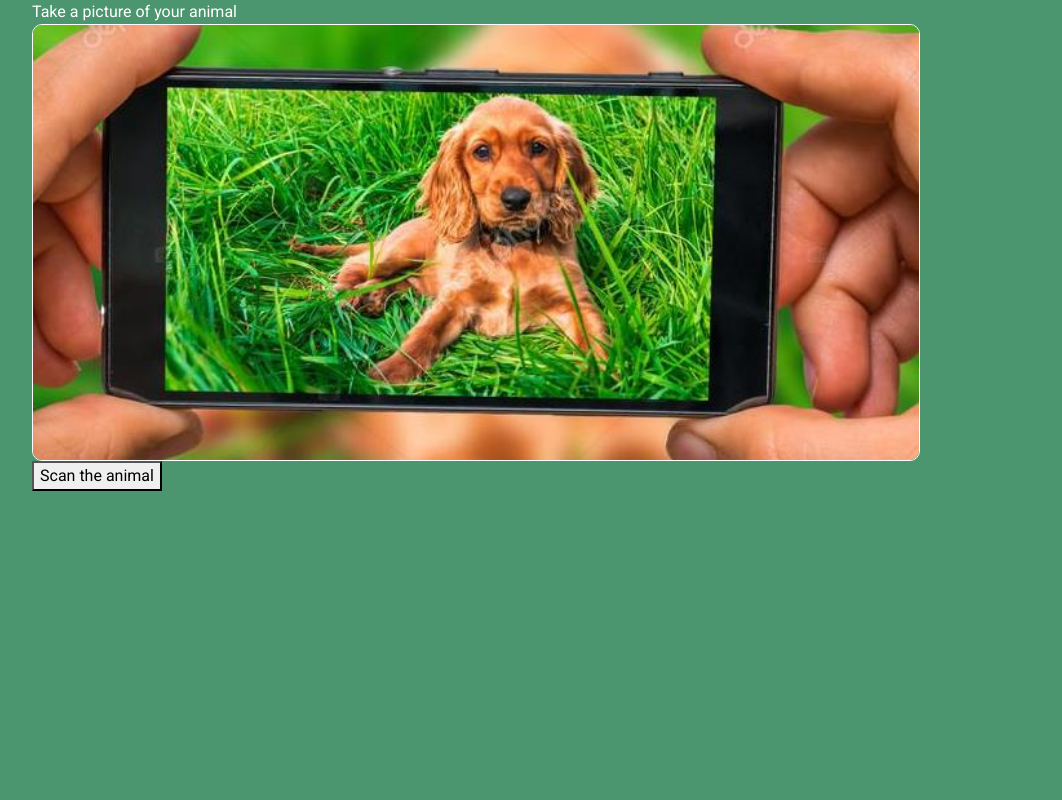
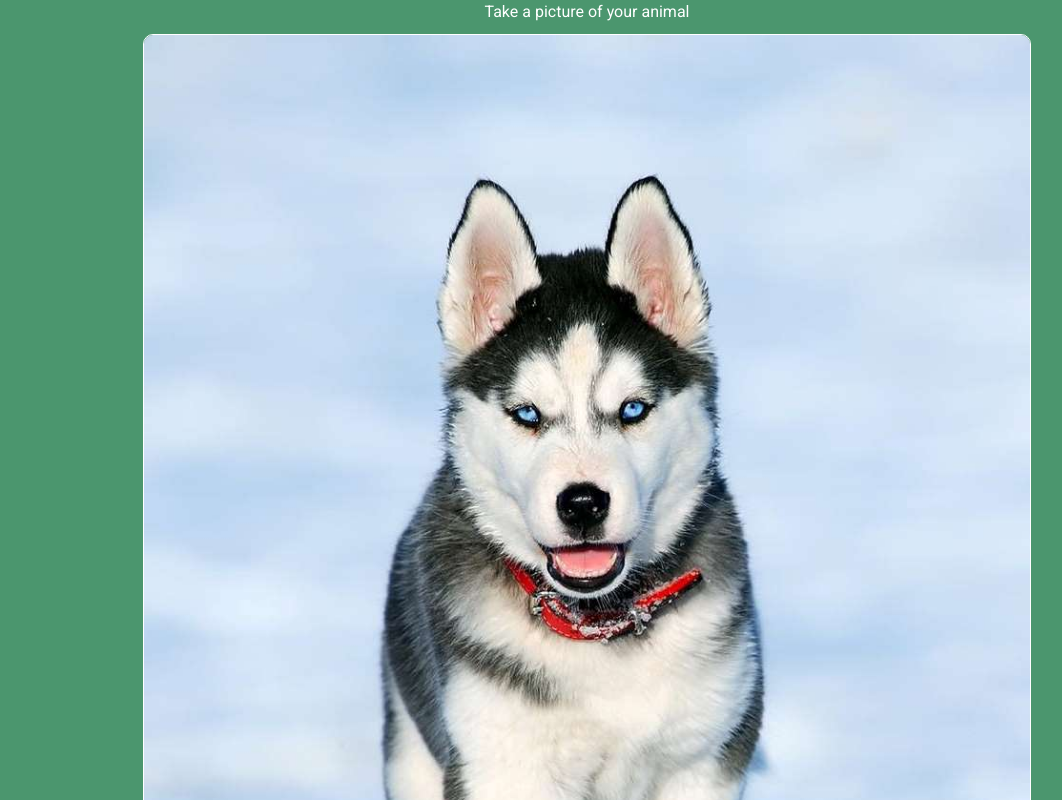
Before and after one commit to birinab/back2front, a React (Create React App) app: page / in a window 1280 px wide. Shown: the top 800 px of the page, without its empty margins (53-1115 px from the left). Built offline with nearby package versions, Linux system fonts and the light colour scheme.

Commit message:
changes in homepage

```diff
--- a/src/components/details/index.js
+++ b/src/components/details/index.js
@@ -4,7 +4,8 @@
     render(){
         return(
            <div>
-            Hello from details
+            <div>Animal name</div>
+            <div>Latin name</div>
       </div>
       )
     }
--- a/src/components/home/index.js
+++ b/src/components/home/index.js
@@ -1,16 +1,17 @@
 import React, { Component } from 'react';
 import './style.css';
 import {Link } from "react-router-dom";
-import homepageImage from '../../images/homepage.jpg';
+import homepageImage from '../../images/husky.jpeg';
 class Home extends Component{
 
     render(){
         return(
            <div id="home" className="container">
-            <div>
+
             <div>Take a picture of your animal</div>
+
             <img src={homepageImage}/>
-            </div>
+
             <Link to="/animal" style={{ textDecoration: 'none' }}><button className="linkButton">Scan the animal</button></Link>
       </div>
       )
--- a/src/components/home/style.css
+++ b/src/components/home/style.css
@@ -1,6 +1,9 @@
 #home{
 	background-color: #4B966E;
 	color:white;
+	display:flex;
+	flex-direction: column;
+	align-items: center;
 }
 input{
 	background-color: #aa5239;
@@ -11,4 +14,16 @@
 	border:1px solid;
 	border-radius: 10px;
 	background-color: #78b494;
+	margin-bottom: 10px;
+	margin-top: 10px;
 }
+button{
+	padding: 8px;
+    border-radius: 5px;
+    border: 1px solid #dddddd;
+    background-color: #ffffff;
+    color: #3c3c3c;
+    cursor: pointer;
+    background:transparent;
+    color:white;
+}
```
Also changed, not shown: src/images/husky.jpeg.
